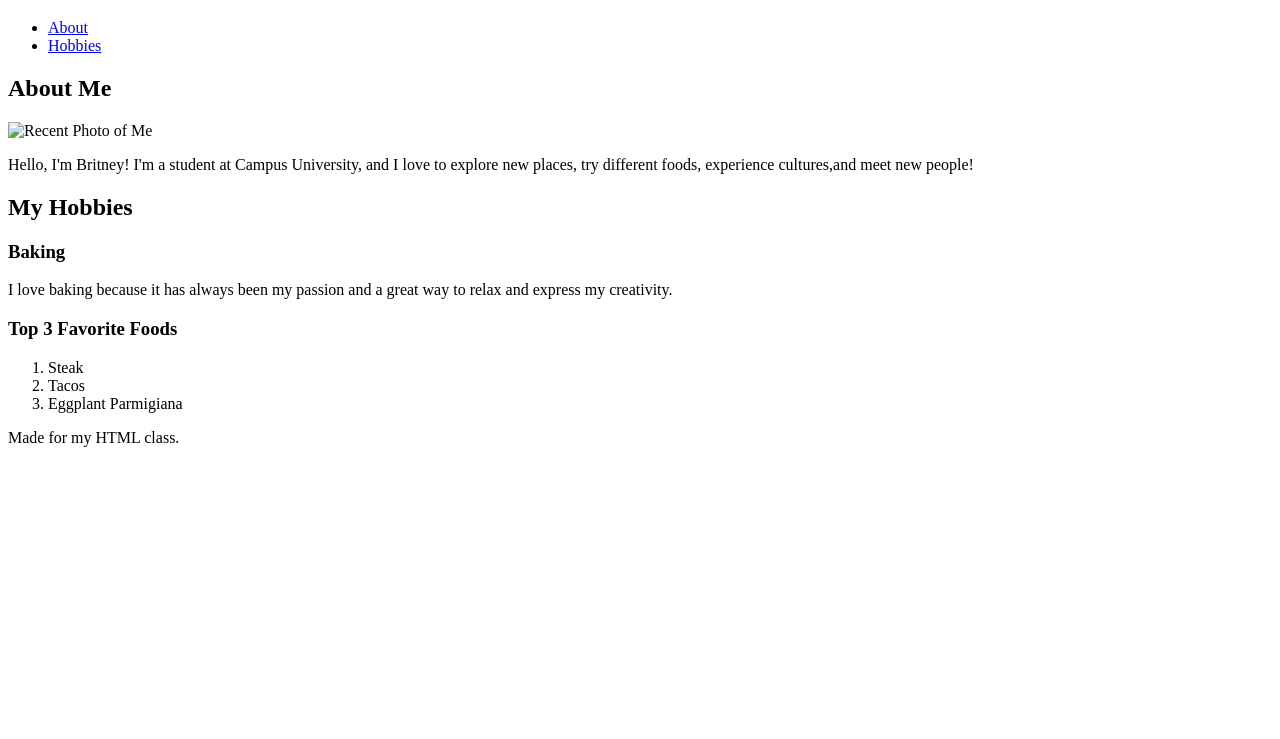
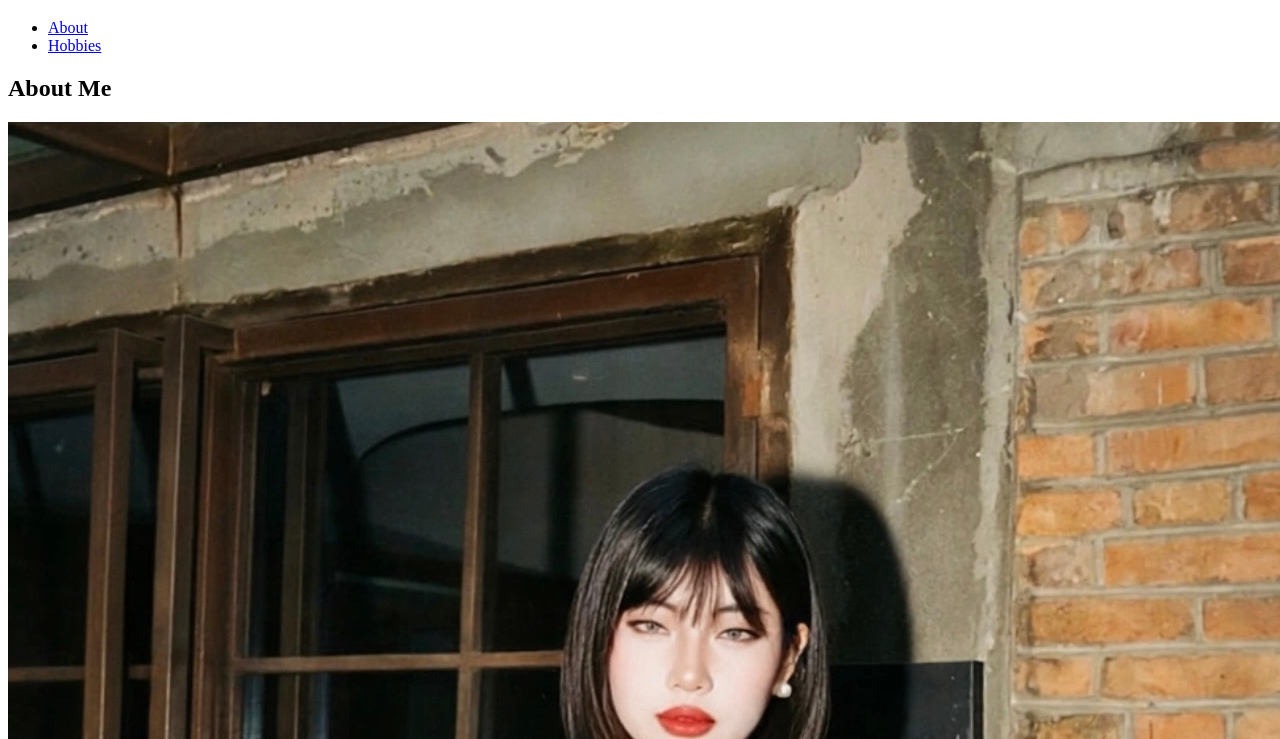
Before and after one commit to bkipte/html-homework, a plain HTML site: page index.html in a window 1280 px wide. Shown: the part 61-800 px from the top of the page. Drawn offline with Linux system fonts and the light colour scheme.

Commit message:
Fix image file extension in index.html
Updated image source from 'photo.jpg' to 'photo.jpeg'.

```diff
--- a/index.html
+++ b/index.html
@@ -18,7 +18,7 @@
   <main>
     <section id="about">
       <h2>About Me</h2>
-      <img src="photo.jpg" alt="Recent Photo of Me">
+      <img src="photo.jpeg" alt="Recent Photo of Me">
       <p>Hello, I'm Britney! I'm a student at Campus University, and I love to explore new places, try different foods, experience cultures,and meet new people!</p>
     </section>
 
```
